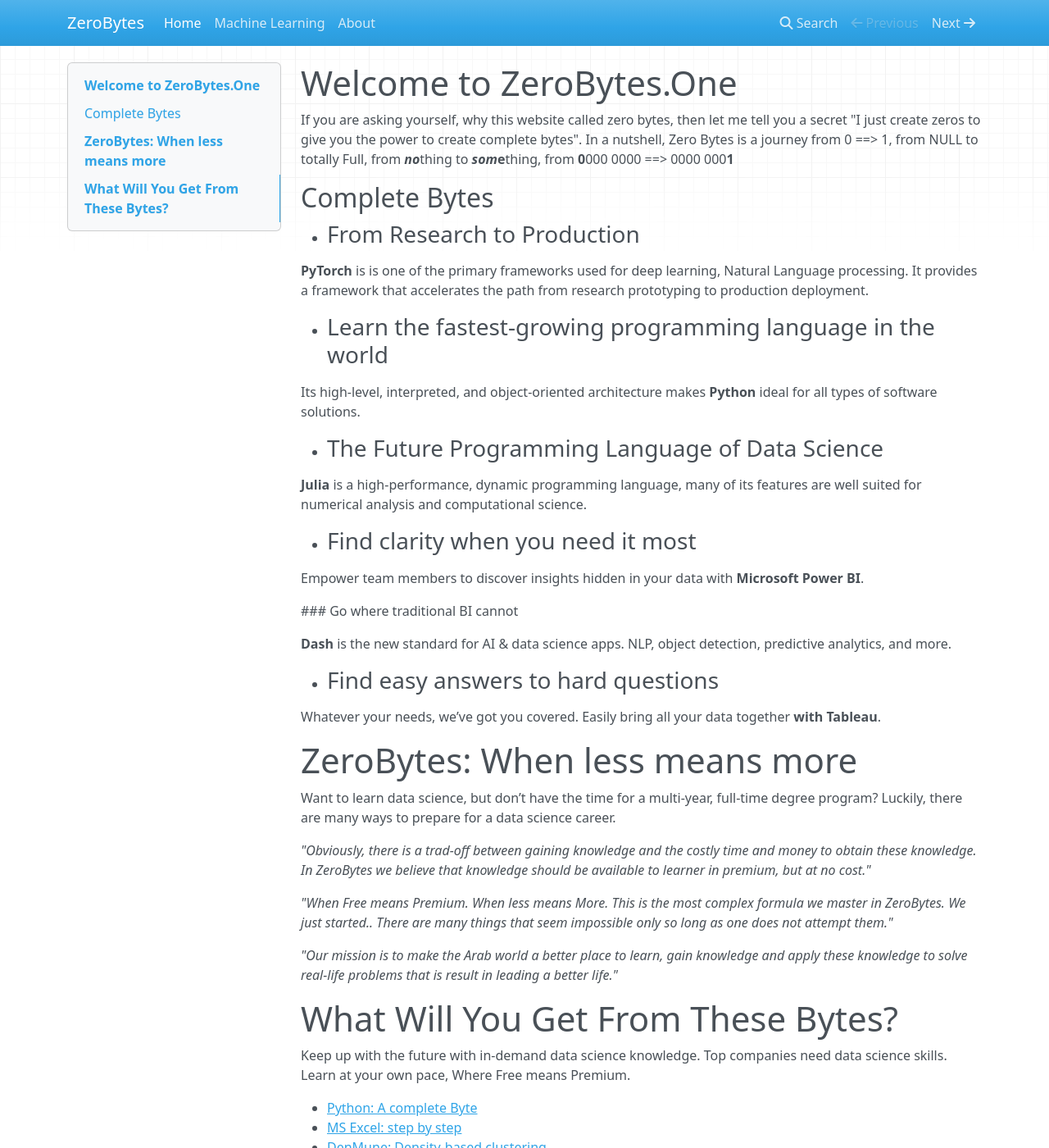
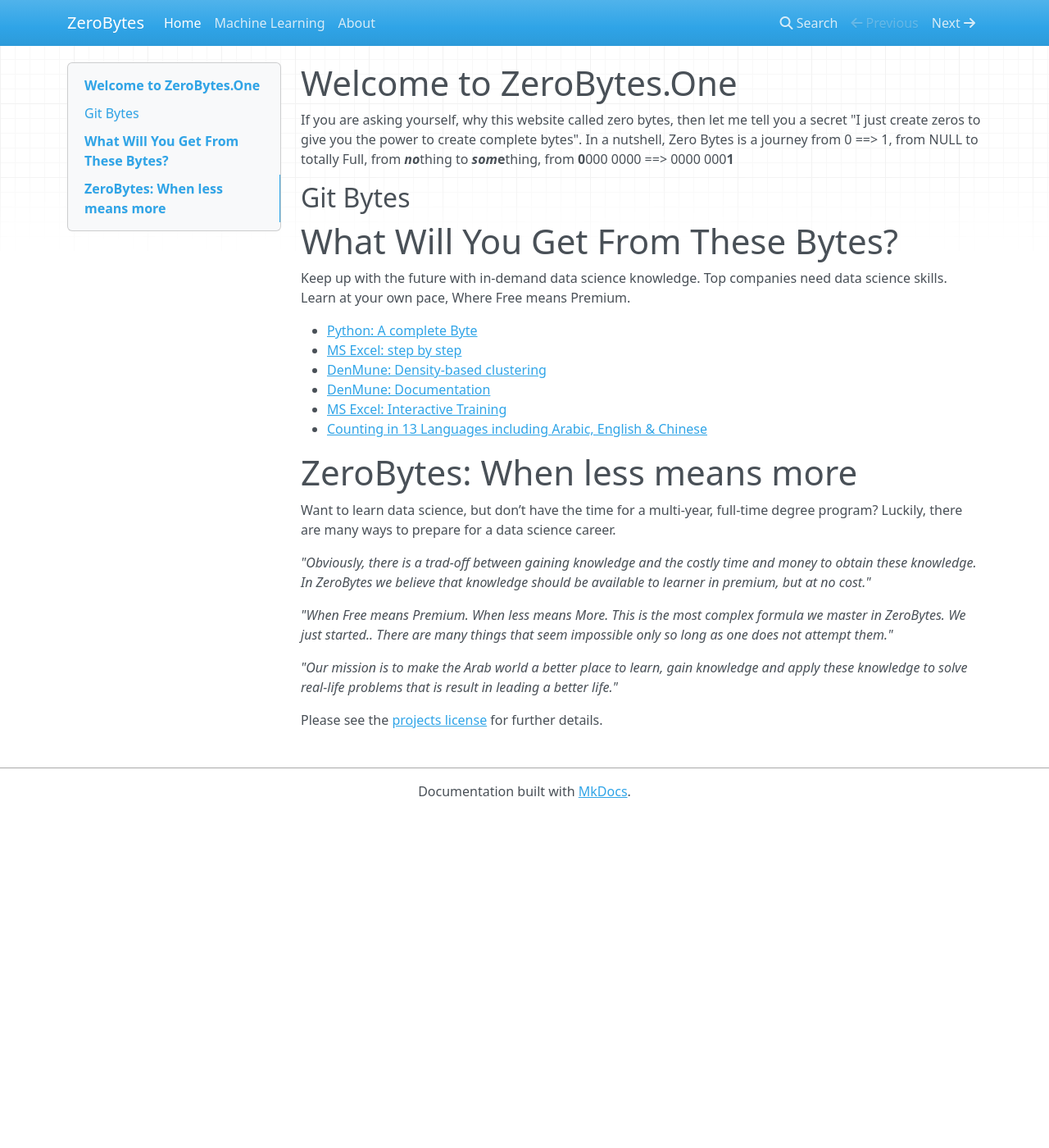
Before and after one commit to egy1st/zerobytes-mkdocs, an MkDocs documentation site: the page built from docs/index.md, in a window 1280 px wide and 1400 px high. Shown: the whole window at 82% size. Built offline with MkDocs 1.6.1, drawn with Linux system fonts in a browser that asks for light colours; nearby versions of some CDN libraries; old or Windows-style settings are respelled for this version of MkDocs.

Commit message:
Update index.md

```diff
--- a/docs/index.md
+++ b/docs/index.md
@@ -2,32 +2,19 @@
 
 If you are asking yourself, why this website called zero bytes, then let me tell you a secret "I just create zeros to give you the power to create complete bytes". In a nutshell, Zero Bytes is a journey from 0 ==> 1, from NULL to totally Full, from ***no***thing to ***som*e**thing, from **0**000 0000  ==>  0000 000**1**
 
-## Complete Bytes
+## Git Bytes
 
-- ### From Research to Production
 
-  **PyTorch** is is one of the primary frameworks used for deep learning, Natural Language processing. It provides a framework that accelerates the path from research prototyping to production deployment.
+# What Will You Get From These Bytes?
 
-- ### Learn the fastest-growing programming language in the world
+Keep up with the future with in-demand data science knowledge. Top companies need data science skills. Learn at your own pace, Where Free means Premium.
 
-  Its high-level, interpreted, and object-oriented architecture makes **Python** ideal for all types of software solutions.
-
-- ### The Future Programming Language of Data Science
-
-  **Julia** is a high-performance, dynamic programming language, many of its features are well suited for numerical analysis and computational science.
-
-- ### Find clarity when you need it most
-
-  Empower team members to discover insights hidden in your data with **Microsoft Power BI**.
-
-  ### Go where traditional BI cannot
-
-  **Dash** is the new standard for AI & data science apps. NLP, object detection, predictive analytics, and more.
-
-- ### Find easy answers to hard questions
-
-  Whatever your needs, we’ve got you covered. Easily bring all your data together
-  **with Tableau**.
+- [Python: A complete Byte](https://python.zerobytes.one/python)
+- [MS Excel: step by step](https://excel.zerobytes.one/excel)
+- [DenMune: Density-based clustering](https://github.com/egy1st/denmune-clustering-algorithm)
+- [DenMune: Documentation](https://docs.zerobytes.one/denmune/)
+- [MS Excel: Interactive Training](https://training.zerobytes.one/)
+- [Counting in 13 Languages including Arabic, English & Chinese](https://counting.zerobytes.one/)
 
 
 
@@ -43,19 +30,5 @@
 
 
 
-# What Will You Get From These Bytes?
-
-Keep up with the future with in-demand data science knowledge. Top companies need data science skills. Learn at your own pace, Where Free means Premium.
-
-- [Python: A complete Byte](https://python.zerobytes.one/python)
-- [MS Excel: step by step](https://excel.zerobytes.one/excel)
-- [DenMune: Density-based clustering](https://github.com/egy1st/denmune-clustering-algorithm)
-- [DenMune: Documentation](https://docs.zerobytes.one/denmune/)
-- [MS Excel: Interactive Training](https://training.zerobytes.one/)
-- [Counting in 13 Languages including Arabic, English & Chinese](https://counting.zerobytes.one/)
-
-
-
-
 
 Please see the [projects license](license.md) for further details.
```
